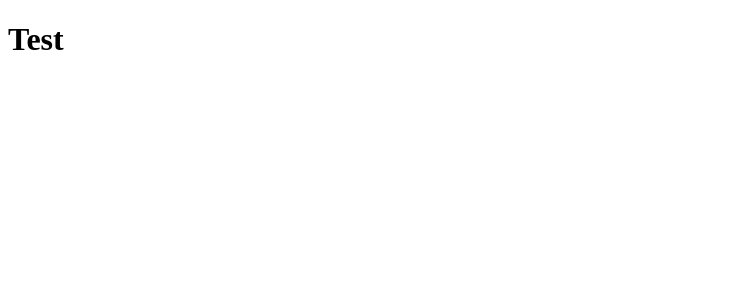
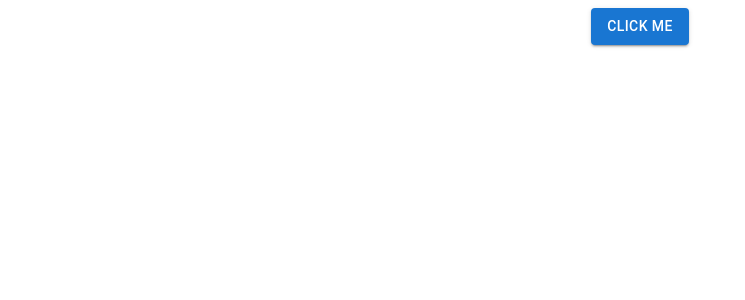
Before and after one commit to ATX-Solutions/live-photo-submissions, a React (Create React App) app: page / in a window 1280 px wide. Shown: the top 300 px of the page, without its empty margins (0-745 px from the left). Built offline with nearby package versions, Linux system fonts and the light colour scheme.

Commit message:
feat: making a point to a friend. ignore this commit.

```diff
--- a/package.json
+++ b/package.json
@@ -6,6 +6,9 @@
         "node": "14.16.0"
     },
     "dependencies": {
+        "@emotion/react": "^11.5.0",
+        "@emotion/styled": "^11.3.0",
+        "@mui/material": "^5.0.4",
         "@reduxjs/toolkit": "^1.6.2",
         "@testing-library/jest-dom": "^4.2.4",
         "@testing-library/react": "^9.5.0",
--- a/src/containers/App/App.tsx
+++ b/src/containers/App/App.tsx
@@ -1,7 +1,47 @@
+import { Button, Paper, Typography, Box, Chip } from '@mui/material';
+import { useState } from 'react';
+
+interface Quote {
+    text: string;
+    author: string;
+    tag: string;
+}
+
 function App() {
+    const [loading, setLoading] = useState(false);
+    const [quote, setQuote] = useState({} as Quote);
+
+    const getRandomQuote = async () => {
+        setLoading(true);
+
+        try {
+            const { quotes } = await (await fetch('https://goquotes-api.herokuapp.com/api/v1/random?count=1')).json();
+            setQuote(quotes[0] as Quote);
+        } catch (e) {
+            console.log(e);
+        }
+
+        setLoading(false);
+    };
+
     return (
         <div className='App'>
-            <h1>Test</h1>
+            <Box sx={{ mb: 2, textAlign: 'center' }}>
+                <Button variant='contained' onClick={getRandomQuote} disabled={loading}>
+                    Click me
+                </Button>
+            </Box>
+            {quote.author && quote.text ? (
+                <Paper elevation={6} sx={{ p: 4 }}>
+                    <Typography variant='h5'>{quote.text}</Typography>
+                    <Box sx={{ display: 'flex', justifyContent: 'space-between', alignItems: 'center', mt: 2 }}>
+                        <Chip label={quote.tag} />
+                        <Typography variant='overline' component='p'>
+                            {quote.author}
+                        </Typography>
+                    </Box>
+                </Paper>
+            ) : null}
         </div>
     );
 }
```
Also changed, not shown: 2 other files (tests, documents, lock files or other folders).
